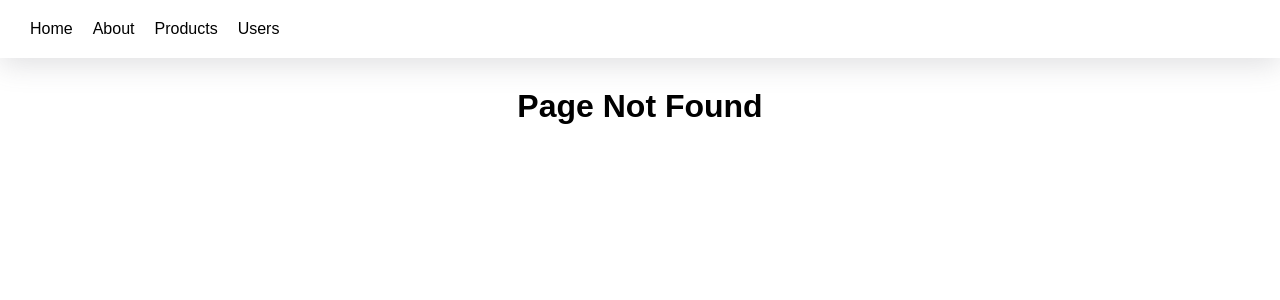
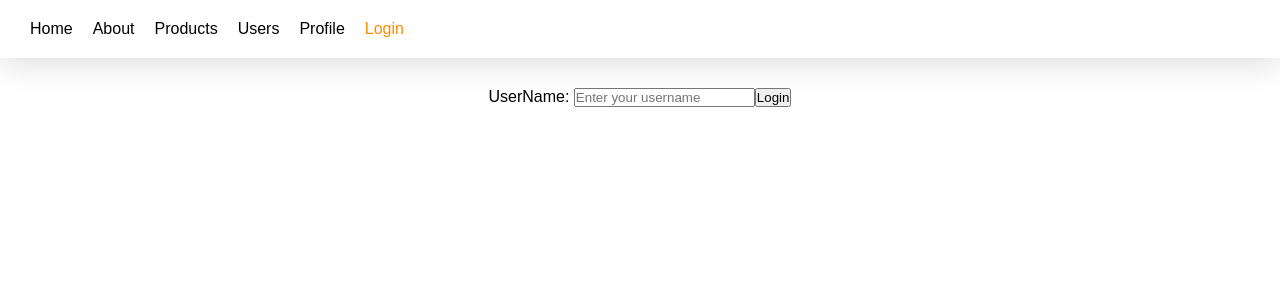
Before and after one commit to m-mourouh/React-Router, a React (Vite) app: page /login in a window 1280 px wide. Before the commit this address had no page. Shown: the top 300 px of the page. Built offline with nearby package versions, Linux system fonts and the light colour scheme.

Commit message:
Authentication and Protected Routes

```diff
--- a/src/App.tsx
+++ b/src/App.tsx
@@ -1,50 +1,59 @@
-import React, { Suspense } from "react"
+import React, { Suspense } from "react";
 
-import Home from "./components/pages/Home"
+import Home from "./components/pages/Home";
 // import About from "./components/pages/About"
-import {Routes, Route} from "react-router-dom"
-import NavBar from "./components/NavBar"
-import OrderSummary from "./components/pages/OrderSummary"
-import NoMatch from "./components/pages/NoMatch"
-import Products from "./components/pages/Products"
-import FeaturedProducts from "./components/pages/FeaturedProducts"
-import NewProducts from "./components/pages/NewProducts"
-import Users from "./components/pages/Users"
-import UserDetails from "./components/pages/UserDetails"
-import Admin from "./components/pages/Admin"
-
+import { Routes, Route } from "react-router-dom";
+import NavBar from "./components/NavBar";
+import OrderSummary from "./components/pages/OrderSummary";
+import NoMatch from "./components/pages/NoMatch";
+import Products from "./components/pages/Products";
+import FeaturedProducts from "./components/pages/FeaturedProducts";
+import NewProducts from "./components/pages/NewProducts";
+import Users from "./components/pages/Users";
+import UserDetails from "./components/pages/UserDetails";
+import Admin from "./components/pages/Admin";
+import Login from "./components/pages/Login";
+import { AuthProvider } from "./contexts/AuthContext";
+import Profile from "./components/pages/Profile";
+import RequireAuth from "./components/RequireAuth";
 
 // Code splitting - Lazy loading
-const LazyAbout = React.lazy(() => import("./components/pages/About")) ;
-
+const LazyAbout = React.lazy(() => import("./components/pages/About"));
 
 function App() {
   return (
     <div className="App">
-      <NavBar/>
+      <AuthProvider>
+        <NavBar />
         <Routes>
-        <Route path="/" element={<Home/>} />
-        <Route path="about" element={
+          <Route path="/" element={<Home />} />
+          <Route
+            path="about"
+            element={
               <Suspense fallback={<div>Loading...</div>}>
-            <LazyAbout/>
+                <LazyAbout />
               </Suspense>
-        } />
-        <Route path="order-summary" element={<OrderSummary/>} />
-        <Route path="products" element={<Products/>}>
+            }
+          />
+          <Route path="order-summary" element={<OrderSummary />} />
+          <Route path="products" element={<Products />}>
             {/* Index Route */}
-          <Route index element={<FeaturedProducts/>} />
+            <Route index element={<FeaturedProducts />} />
             {/* Nested routes */}
-          <Route path="featured"  element={<FeaturedProducts/>}/>
-          <Route path="new"  element={<NewProducts/>}/>
+            <Route path="featured" element={<FeaturedProducts />} />
+            <Route path="new" element={<NewProducts />} />
           </Route>
-        <Route path="users" element={<Users/>}>
-            <Route path=":userID" element={<UserDetails/>}/>
-            <Route path="admin" element={<Admin/>}/>
+          <Route path="users" element={<Users />}>
+            <Route path=":userID" element={<UserDetails />} />
+            <Route path="admin" element={<Admin />} />
           </Route>
-        <Route path="*" element={<NoMatch/>} />
+          <Route path="login" element={<Login />} />
+          <Route path="profile" element={<RequireAuth><Profile/></RequireAuth>} />
+          <Route path="*" element={<NoMatch />} />
         </Routes>
+      </AuthProvider>
     </div>
-  )
+  );
 }
 
-export default App
+export default App;
--- a/src/components/NavBar.tsx
+++ b/src/components/NavBar.tsx
@@ -1,6 +1,9 @@
 import React from 'react'
 import { Link, NavLink } from "react-router-dom"
+import { useAuth } from '../contexts/AuthContext'
 const NavBar = () => {
+    const auth = useAuth();
+
     const navLinkStyle = ({ isActive }: {isActive: boolean}) => {
         return {
             color: isActive  ? "darkorange"  : undefined
@@ -17,6 +20,13 @@ const NavBar = () => {
         <li><NavLink style={navLinkStyle} to="about">About</NavLink></li>
         <li><NavLink style={navLinkStyle} to="products">Products</NavLink></li>
         <li><NavLink style={navLinkStyle} to="users">Users</NavLink></li>
+        <li><NavLink style={navLinkStyle} to="profile">Profile</NavLink></li>
+        {
+          !auth.user && <li><NavLink style={navLinkStyle} to="login">Login</NavLink></li>
+        }
+
+
+
       </ul>
     </nav>
   )
--- /dev/null
+++ b/src/components/RequireAuth.tsx
@@ -0,0 +1,21 @@
+import { useAuth } from "../contexts/AuthContext"
+import { Navigate, useLocation } from "react-router-dom";
+
+interface RequireAuthProps {
+    children: React.ReactNode
+}
+
+const RequireAuth = ({ children }: RequireAuthProps): JSX.Element => {
+    const location = useLocation()
+    const pathname: string = location.pathname
+
+    const auth = useAuth();
+    if(!auth.user){
+        return <Navigate to="/login" state={{path: pathname}}/>
+    }
+
+    return <>{children}</>
+
+}
+
+export default RequireAuth
--- /dev/null
+++ b/src/components/pages/Login.tsx
@@ -0,0 +1,30 @@
+import {useRef} from 'react'
+import { useAuth } from '../../contexts/AuthContext'
+import { useNavigate, useLocation } from 'react-router-dom';
+const Login = () => {
+  // hooks
+const userNameRef = useRef<HTMLInputElement>(null!) ;
+const navigate = useNavigate() ;
+const auth = useAuth();
+const location = useLocation();
+
+// variables
+const redirectPath = location.state?.path || "/";
+
+
+// Functions
+const handleLogin = () =>  {
+  auth.login({username: userNameRef.current.value}) ;
+  navigate(redirectPath, {replace: true});
+} ;
+  return (
+    <div>
+        <label>
+            UserName: <input type="text" placeholder='Enter your username' ref={userNameRef} />
+        </label>
+        <button onClick={handleLogin}>Login</button>
+    </div>
+  )
+}
+
+export default Login
--- /dev/null
+++ b/src/components/pages/Profile.tsx
@@ -0,0 +1,19 @@
+import { useAuth } from "../../contexts/AuthContext"
+import { useNavigate } from "react-router-dom";
+const Profile = () => {
+  const navigate = useNavigate();
+  const auth = useAuth();
+  const handleLogout = () => {
+    auth.logout();
+    navigate('/')
+  }
+  return (
+    <>
+    <div>Profile Page</div>
+    <br />
+    <button onClick={handleLogout}>Logout</button>
+    </>
+  )
+}
+
+export default Profile
--- /dev/null
+++ b/src/contexts/AuthContext.tsx
@@ -0,0 +1,37 @@
+import { createContext, useContext, useState } from "react";
+
+interface AuthUser  {
+    username: string
+}
+interface AuthProviderInterface {
+    children: React.ReactNode
+}
+
+interface UserContextInterface {
+    user: AuthUser | null;
+    login: (user: AuthUser) => void ;
+    logout: () => void;
+}
+
+
+
+export const AuthContext = createContext<UserContextInterface>({} as UserContextInterface);
+
+export const AuthProvider = ({ children } : AuthProviderInterface) => {
+    const [user, setUser] = useState<AuthUser | null>(null);
+    const login = (user: AuthUser): void => {
+        setUser(user)
+        console.log('user logged in')
+    }
+    const logout = (): void => {
+        setUser(null)
+        console.log('user logged out')
+    }
+    return(
+        <AuthContext.Provider value={{user,login, logout}}>
+            {children}
+        </AuthContext.Provider>
+    )
+}
+
+export const useAuth = () => useContext(AuthContext)
```
Lines whose indentation alone changed are shown as unchanged.
